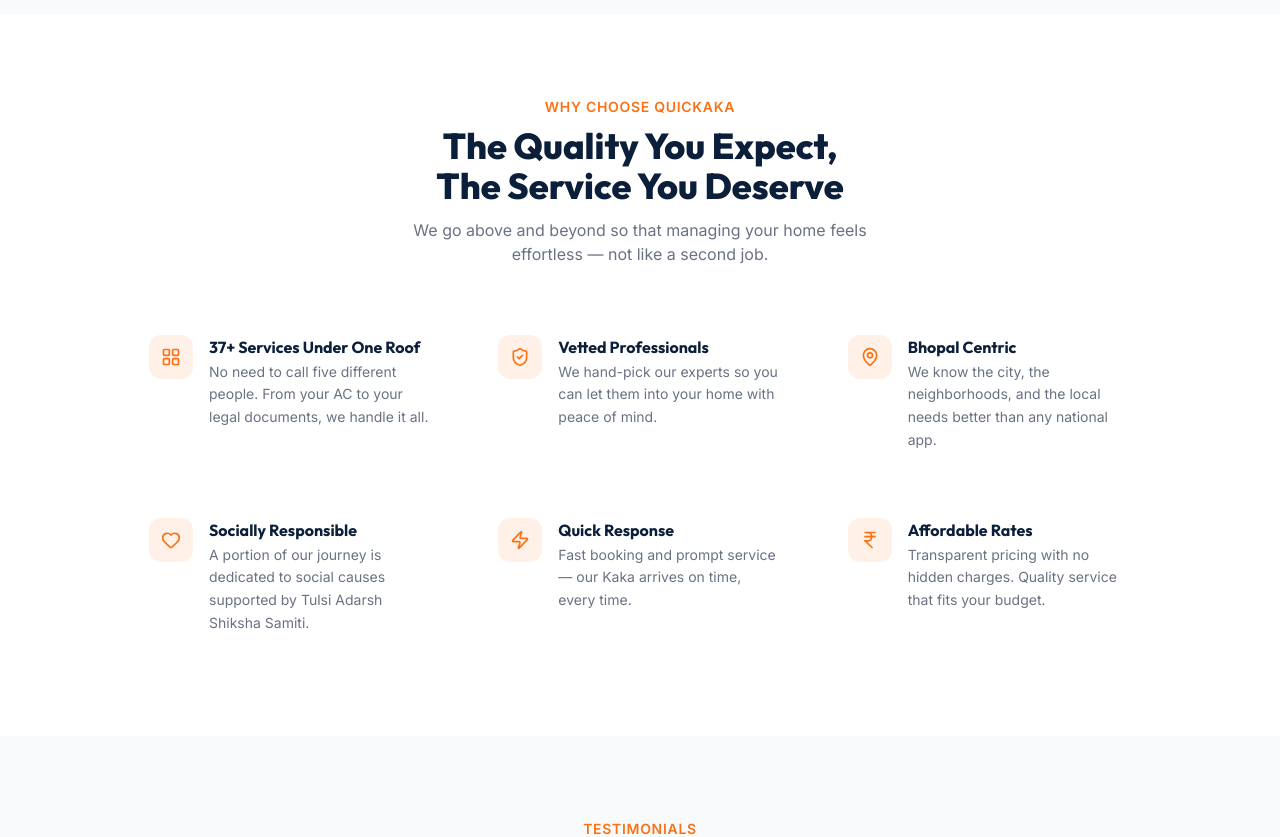
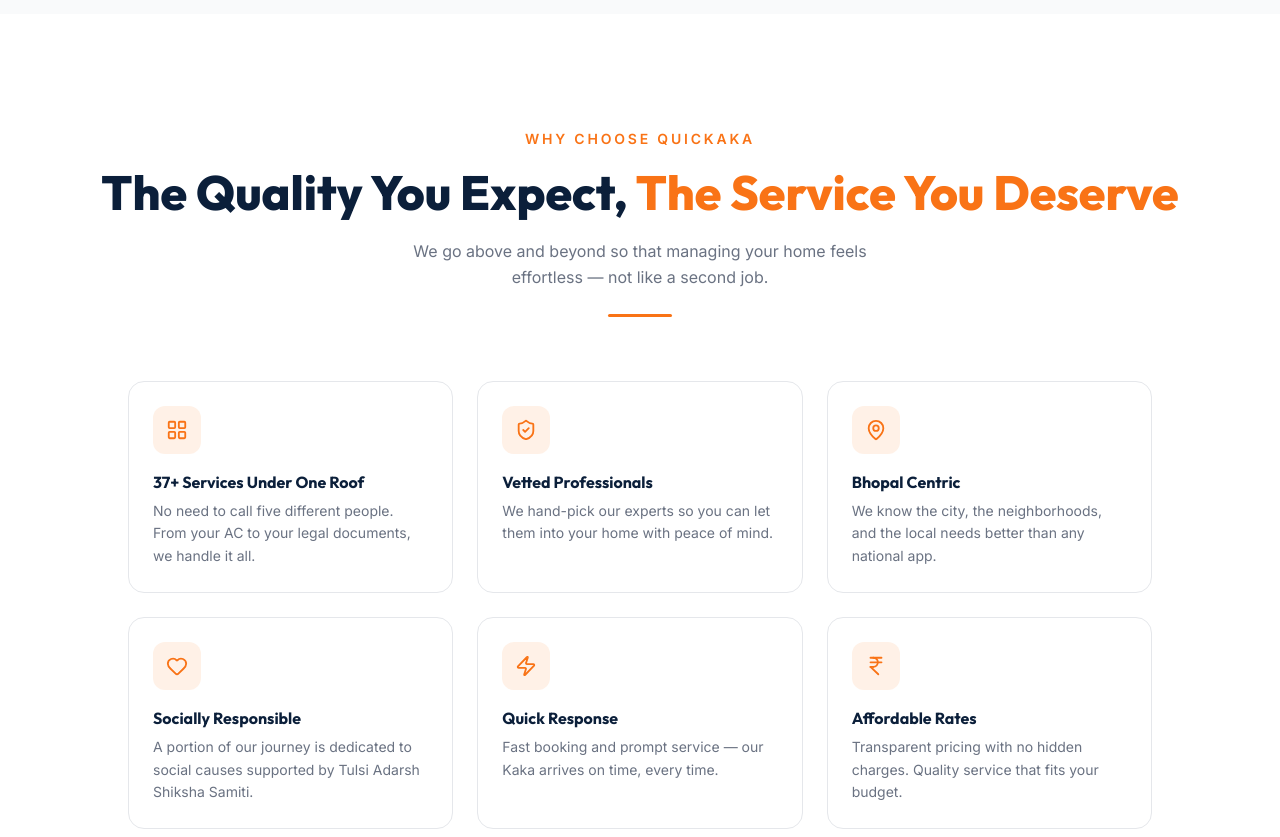
Before and after one commit to aaditya1407/quickaka, a React (Vite) app: page / in a window 1280 px wide. Shown: the part 3260-4097 px from the top of the page. Built offline with nearby package versions, Linux system fonts and the light colour scheme.

Commit message:
feat: create FeatureGridSection and FeatureCard components; refactor WhyChooseUs and WhyPartner to utilize new components

```diff
--- a/src/components/home/WhyChooseUs.tsx
+++ b/src/components/home/WhyChooseUs.tsx
@@ -1,30 +1,10 @@
-import Container from "../layout/Container";
 import { whyChooseUs } from "../../data/services";
 import * as LucideIcons from "lucide-react";
 import type React from "react";
+import FeatureGridSection from "../ui/FeatureGridSection";
 
 const WhyChooseUs = () => {
-  return (
-    <section className="py-16 md:py-20 bg-white">
-      <Container>
-        {/* Header */}
-        <div className="text-center mb-12">
-          <span className="text-accent text-sm font-semibold uppercase tracking-wider">
-            Why choose QuicKaka
-          </span>
-          <h2 className="font-heading text-3xl md:text-4xl font-extrabold text-primary mt-2">
-            The Quality You Expect,
-            <br className="hidden sm:block" /> The Service You Deserve
-          </h2>
-          <p className="mt-3 text-gray-500 max-w-lg mx-auto">
-            We go above and beyond so that managing your home feels effortless —
-            not like a second job.
-          </p>
-        </div>
-
-        {/* Features Grid */}
-        <div className="grid sm:grid-cols-2 lg:grid-cols-3 gap-6 max-w-5xl mx-auto">
-          {whyChooseUs.map((feature, index) => {
+  const features = whyChooseUs.map((feature) => {
     const IconComponent = (
       LucideIcons as unknown as Record<
         string,
@@ -32,30 +12,23 @@
       >
     )[feature.icon];
 
+    return {
+      icon: IconComponent ? (
+        <IconComponent size={22} className="text-accent" />
+      ) : null,
+      title: feature.title,
+      description: feature.description,
+    };
+  });
+
   return (
-              <div
-                key={index}
-                className="flex items-start gap-4 p-5 rounded-2xl border border-transparent hover:border-border hover:bg-surface transition-all duration-300"
-              >
-                <div className="w-11 h-11 rounded-xl bg-accent/10 flex items-center justify-center shrink-0">
-                  {IconComponent && (
-                    <IconComponent size={20} className="text-accent" />
-                  )}
-                </div>
-                <div>
-                  <h3 className="font-heading font-bold text-primary text-base mb-0.5">
-                    {feature.title}
-                  </h3>
-                  <p className="text-sm text-gray-500 leading-relaxed">
-                    {feature.description}
-                  </p>
-                </div>
-              </div>
-            );
-          })}
-        </div>
-      </Container>
-    </section>
+    <FeatureGridSection
+      badge="Why Choose QuicKaka"
+      heading="The Quality You Expect,"
+      headingAccent="The Service You Deserve"
+      subtitle="We go above and beyond so that managing your home feels effortless — not like a second job."
+      features={features}
+    />
   );
 };
 
--- a/src/components/partner/WhyPartner.tsx
+++ b/src/components/partner/WhyPartner.tsx
@@ -1,4 +1,3 @@
-import Container from "../layout/Container";
 import {
   Clock,
   GraduationCap,
@@ -7,40 +6,41 @@
   IndianRupee,
   Shield,
 } from "lucide-react";
+import FeatureGridSection from "../ui/FeatureGridSection";
 
 const benefits = [
   {
-    icon: Clock,
+    icon: <Clock size={22} className="text-accent" />,
     title: "Be Your Own Boss",
     description:
       "Choose your hours and work in the neighborhoods you prefer. Full flexibility, full control.",
   },
   {
-    icon: GraduationCap,
+    icon: <GraduationCap size={22} className="text-accent" />,
     title: "Skill Enhancement",
     description:
       "Access training workshops through our association with Tulsi Adarsh Shiksha Samiti.",
   },
   {
-    icon: Users,
+    icon: <Users size={22} className="text-accent" />,
     title: "Supportive Community",
     description:
       "We value our partners as the backbone of our business. You grow, we grow.",
   },
   {
-    icon: IndianRupee,
+    icon: <IndianRupee size={22} className="text-accent" />,
     title: "Fair Payment",
     description:
       "Transparent and timely payments with no hidden deductions. You earn what you deserve.",
   },
   {
-    icon: Shield,
+    icon: <Shield size={22} className="text-accent" />,
     title: "Brand Association",
     description:
       "Carry the pride of being part of a socially responsible, trusted brand in Bhopal.",
   },
   {
-    icon: CheckCircle,
+    icon: <CheckCircle size={22} className="text-accent" />,
     title: "Consistent Work",
     description:
       "Stop worrying about finding customers. We bring a steady flow of service requests to you.",
@@ -49,43 +49,12 @@
 
 const WhyPartner = () => {
   return (
-    <section className="py-16 md:py-20 bg-white">
-      <Container>
-        <div className="text-center mb-12">
-          <span className="text-accent text-sm font-semibold uppercase tracking-wider">
-            Benefits
-          </span>
-          <h2 className="font-heading text-3xl md:text-4xl font-extrabold text-primary mt-2">
-            Why Join QuicKaka?
-          </h2>
-          <p className="mt-3 text-gray-500 max-w-lg mx-auto">
-            We provide you with consistent work, fair payment structures, and
-            the pride of being associated with a socially responsible brand.
-          </p>
-        </div>
-
-        <div className="grid sm:grid-cols-2 lg:grid-cols-3 gap-6 max-w-5xl mx-auto">
-          {benefits.map((benefit, i) => (
-            <div
-              key={i}
-              className="flex items-start gap-4 p-5 rounded-2xl border border-transparent hover:border-border hover:bg-surface transition-all duration-300"
-            >
-              <div className="w-11 h-11 rounded-xl bg-accent/10 flex items-center justify-center shrink-0">
-                <benefit.icon size={20} className="text-accent" />
-              </div>
-              <div>
-                <h3 className="font-heading font-bold text-primary text-base mb-0.5">
-                  {benefit.title}
-                </h3>
-                <p className="text-sm text-gray-500 leading-relaxed">
-                  {benefit.description}
-                </p>
-              </div>
-            </div>
-          ))}
-        </div>
-      </Container>
-    </section>
+    <FeatureGridSection
+      badge="Benefits"
+      heading="Why Join QuicKaka?"
+      subtitle="We provide you with consistent work, fair payment structures, and the pride of being associated with a socially responsible brand."
+      features={benefits}
+    />
   );
 };
 
--- /dev/null
+++ b/src/components/ui/FeatureCard.tsx
@@ -0,0 +1,36 @@
+import { motion } from "framer-motion";
+import type { ReactNode } from "react";
+
+const ease = [0.22, 1, 0.36, 1] as const;
+
+const fadeUp = {
+  hidden: { opacity: 0, y: 28 },
+  visible: { opacity: 1, y: 0, transition: { duration: 0.7, ease } },
+};
+
+interface FeatureCardProps {
+  icon: ReactNode;
+  title: string;
+  description: string;
+}
+
+const FeatureCard = ({ icon, title, description }: FeatureCardProps) => (
+  <motion.div
+    variants={fadeUp}
+    className="group relative p-6 rounded-2xl border border-border bg-white hover:border-accent/20 hover:shadow-lg hover:shadow-accent/5 transition-all duration-500 overflow-hidden"
+  >
+    <div className="w-12 h-12 rounded-xl bg-accent/10 flex items-center justify-center mb-4 group-hover:scale-110 transition-transform duration-500">
+      {icon}
+    </div>
+
+    <h3 className="font-heading font-bold text-primary text-base mb-1.5">
+      {title}
+    </h3>
+
+    <p className="text-sm text-gray-500 leading-relaxed">{description}</p>
+
+    <div className="absolute bottom-0 left-0 right-0 h-[2px] bg-accent origin-left scale-x-0 group-hover:scale-x-100 transition-transform duration-700" />
+  </motion.div>
+);
+
+export default FeatureCard;
--- /dev/null
+++ b/src/components/ui/FeatureGridSection.tsx
@@ -0,0 +1,59 @@
+import { motion } from "framer-motion";
+import type { ReactNode } from "react";
+import FeatureCard from "./FeatureCard";
+import SectionHeader from "./SectionHeader";
+
+interface Props {
+  badge: string;
+  heading: string;
+  headingAccent?: string;
+  subtitle?: string;
+  features: { icon: ReactNode; title: string; description: string }[];
+  columns?: 2 | 3;
+  bgClass?: string;
+}
+
+const staggerContainer = {
+  hidden: {},
+  visible: { transition: { staggerChildren: 0.12 } },
+};
+
+const FeatureGridSection = ({
+  badge,
+  heading,
+  headingAccent,
+  subtitle,
+  features,
+  columns = 3,
+  bgClass = "bg-white",
+}: Props) => {
+  const gridCols =
+    columns === 2 ? "sm:grid-cols-2" : "sm:grid-cols-2 lg:grid-cols-3";
+
+  return (
+    <section className={`py-20 md:py-28 ${bgClass} relative`}>
+      <div className="max-w-7xl mx-auto px-4 md:px-6 lg:px-8">
+        <SectionHeader
+          badge={badge}
+          heading={heading}
+          headingAccent={headingAccent}
+          subtitle={subtitle}
+        />
+
+        <motion.div
+          variants={staggerContainer}
+          initial="hidden"
+          whileInView="visible"
+          viewport={{ once: true, margin: "-80px", amount: 0.3 }}
+          className={`grid ${gridCols} gap-5 lg:gap-6 max-w-5xl mx-auto`}
+        >
+          {features.map((feature, i) => (
+            <FeatureCard key={i} {...feature} />
+          ))}
+        </motion.div>
+      </div>
+    </section>
+  );
+};
+
+export default FeatureGridSection;
--- /dev/null
+++ b/src/components/ui/SectionHeader.tsx
@@ -0,0 +1,69 @@
+import { motion } from "framer-motion";
+
+interface Props {
+  badge: string;
+  heading: string;
+  headingAccent?: string;
+  subtitle?: string;
+}
+
+const ease = [0.22, 1, 0.36, 1] as const;
+
+const fadeUp = {
+  hidden: { opacity: 0, y: 28 },
+  visible: { opacity: 1, y: 0, transition: { duration: 0.7, ease } },
+};
+
+const staggerContainer = {
+  hidden: {},
+  visible: { transition: { staggerChildren: 0.12 } },
+};
+
+const lineReveal = {
+  hidden: { scaleX: 0 },
+  visible: {
+    scaleX: 1,
+    transition: { duration: 1, ease },
+  },
+};
+
+const SectionHeader = ({ badge, heading, headingAccent, subtitle }: Props) => (
+  <motion.div
+    className="text-center mb-14 md:mb-16"
+    variants={staggerContainer}
+    initial="hidden"
+    whileInView="visible"
+    viewport={{ once: true, margin: "-100px", amount: 0.4 }}
+  >
+    <motion.span
+      variants={fadeUp}
+      className="text-accent text-sm uppercase tracking-[0.2em] font-semibold"
+    >
+      {badge}
+    </motion.span>
+
+    <motion.h2
+      variants={fadeUp}
+      className="font-heading text-3xl md:text-4xl lg:text-5xl font-extrabold text-primary mt-3 leading-tight"
+    >
+      {heading}
+      {headingAccent && <span className="text-accent"> {headingAccent}</span>}
+    </motion.h2>
+
+    {subtitle && (
+      <motion.p
+        variants={fadeUp}
+        className="mt-4 text-gray-500 max-w-lg mx-auto leading-relaxed"
+      >
+        {subtitle}
+      </motion.p>
+    )}
+
+    <motion.div
+      variants={lineReveal}
+      className="mt-6 mx-auto h-[3px] w-16 bg-accent rounded-full"
+    />
+  </motion.div>
+);
+
+export default SectionHeader;
```
Lines whose indentation alone changed are shown as unchanged.
